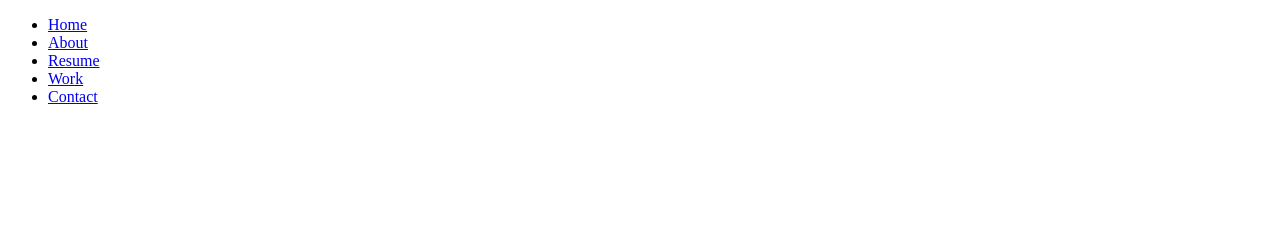
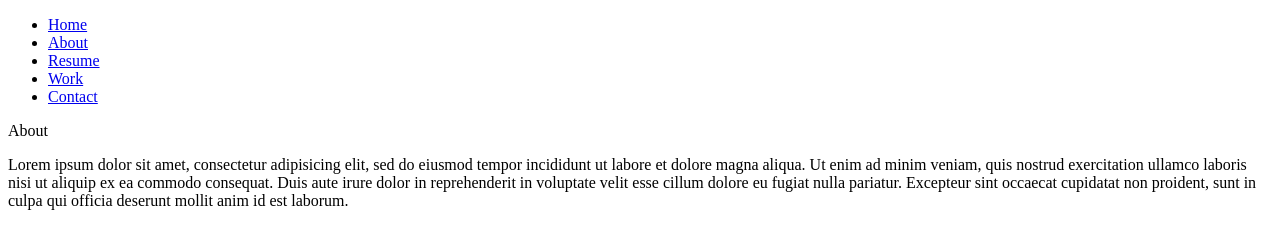
Before and after one commit to paigegryski/final-website, a plain HTML site: page index.html in a window 1280 px wide. Drawn offline with Linux system fonts and the light colour scheme.

Commit message:
home and about

```diff
--- a/index.html
+++ b/index.html
@@ -24,7 +24,17 @@
     </header>
 
     <main>
-      <section class="________" id="home">
+      <section class="home" id="home">
+      </section>
+
+      <div class="container">
+        <section class="about" id="about"
+        <h1>About</h1>
+        <p> Lorem ipsum dolor sit amet, consectetur adipisicing elit, sed do eiusmod tempor incididunt ut labore et dolore magna aliqua. Ut enim ad minim veniam, quis nostrud exercitation ullamco laboris nisi ut aliquip ex ea commodo consequat. Duis aute irure dolor in reprehenderit in voluptate velit esse cillum dolore eu fugiat nulla pariatur. Excepteur sint occaecat cupidatat non proident, sunt in culpa qui officia deserunt mollit anim id est laborum.</p>
+        </section>
+      </div>
+
+
     </main>
   </body>
 </html>
```
